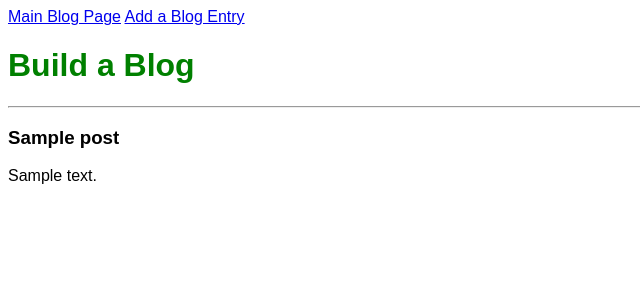
After one commit to git-leslie/blogz, a Flask app: template templates/case2.html in a window 1280 px wide. The commit adds this page. Shown: the top 300 px of the page, without its empty margins (0-640 px from the left). Run offline with Flask 2, Linux system fonts and the light colour scheme; tables that the repository leaves empty hold one stand-in row (values such as "Sample post"); the template is opened without the code that fills it: values that come from a table or form of the project are taken from there, most other values are stand-ins (such as "Sample title", 1, 10 or a date in 2020).

Commit message:
tweaks before doing case2

```diff
--- a/main.py
+++ b/main.py
@@ -44,10 +44,10 @@ def blog():
 def newpost():
 
     if request.method == 'POST':
-        title = request.form['title']
+        posttitle = request.form['posttitle']
         body = request.form['body']
 
-        title_error = validate_title(title)
+        title_error = validate_title(posttitle)
         body_error = validate_body(body)
 
         if title_error or body_error:
@@ -55,13 +55,14 @@ def newpost():
                 flash(title_error)
             if body_error:
                 flash(body_error)
-            return render_template('newpost.html', title=title
+            return render_template('newpost.html', title="New Post!"
+                                                 , posttitle=posttitle
                                                  , body=body)
         else:
-            new_post = Post(title, body)
+            new_post = Post(posttitle, body)
             db.session.add(new_post)
             db.session.commit()
-            return redirect('/blog')
+            return redirect('/post')
 
     return render_template('newpost.html')
 
@@ -75,8 +76,23 @@ def post():
     if post_id:
         posts = Post.query.filter_by(id=int(post_id)).all()
 
-    return render_template('post.html', title='Build a Blog', posts=posts)
+    return render_template('post.html', title='Posty Post', posts=posts)
+
+
+'''@app.route('/case2', methods=['GET'])
+def case2():
+    post_id = request.args.get('id')
+
+    posts = []
+
+    if post_id:
+        posts = Post.query.filter_by(id=int(post_id)).all()
+
+    return render_template('case2.html', title="HERE'S YOUR POST", posts=posts) '''
 
 
 if __name__ == '__main__':
     app.run()
+
+
+    db.session.commit()
--- a/templates/base.html
+++ b/templates/base.html
@@ -1,12 +1,14 @@
 <!doctype html>
 <html>
     <head>
+        <!--
         <style>
             .flash {
                 color: red;
                 font-style: italic;
             }
         </style>
+        -->
         <link type="text/css" rel="stylesheet" href="{{ url_for('static', filename='styles/style.css') }}">
         <title>{{title}}</title>
     </head>
--- /dev/null
+++ b/templates/case2.html
@@ -0,0 +1,20 @@
+{% extends "base.html" %}
+
+{% block content %}
+
+    <h1>Build a Blog</h1>
+
+    {% if posts|length == 0 %}
+
+        <p>No such post</p>
+
+    {% else %}
+
+        {% for post in posts %}
+            <hr />
+                <h3>{{post.title}}</h3>
+                <p>{{post.body}}</p>
+        {% endfor %}
+
+    {% endif %}
+{% endblock %}
--- a/templates/newpost.html
+++ b/templates/newpost.html
@@ -17,7 +17,7 @@
 
         <label>
             Title for your new blog:
-            <input type="text" name='title' {% if title %} value="{{ title }}" {% endif %}/>
+            <input type="text" name='posttitle' {% if posttitle %} value="{{ posttitle }}" {% endif %}/>
         </label>
         </br>
         <label>
```
